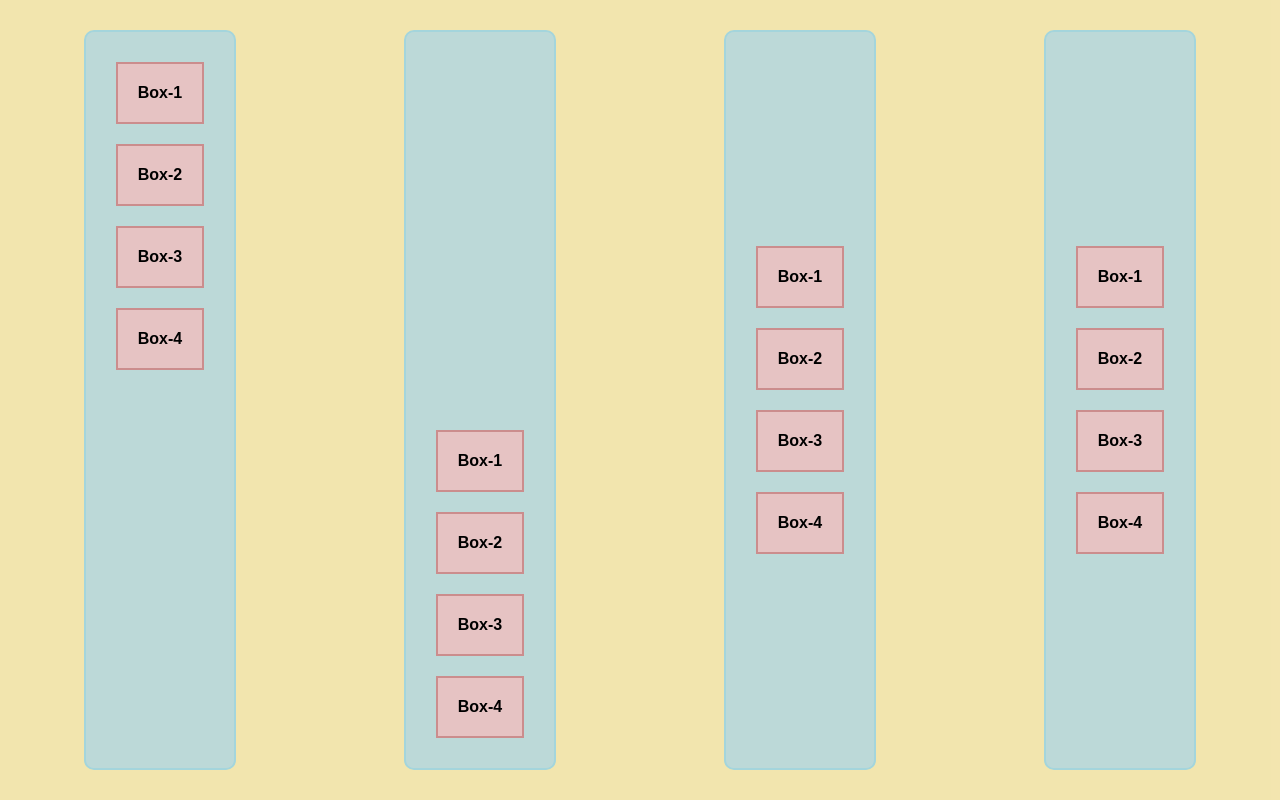
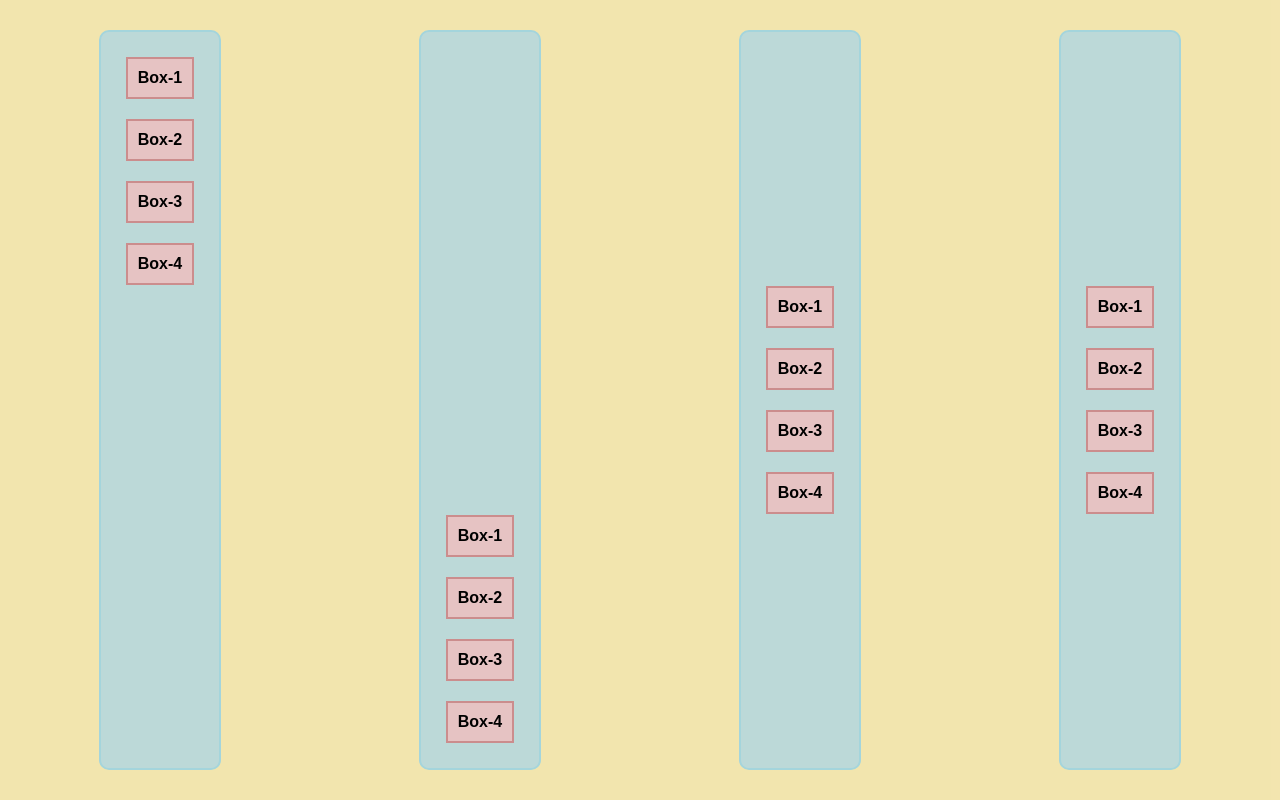
Before and after one commit to ShahbozTokyo/flexbox_task-2, a plain HTML site: page index.html in a window 1280 px wide. Drawn offline with Linux system fonts and the light colour scheme.

Commit message:
changed-2

```diff
--- a/main.css
+++ b/main.css
@@ -13,8 +13,8 @@
 }
 
 .parent {
-    padding: 10px;
-    margin: 30px;
+    padding: 5px;
+    margin: 30px 0 30px 0;
     background-color: rgb(188, 217, 216);
     border: 2px solid rgb(164, 213, 220);
     border-radius: 10px;
@@ -22,7 +22,7 @@
 }
 
 .item {
-    padding: 20px;
+    padding: 10px;
     margin: 20px;
     background-color: rgb(230, 195, 195);
     border:2px solid rgb(203, 141, 141);
```
